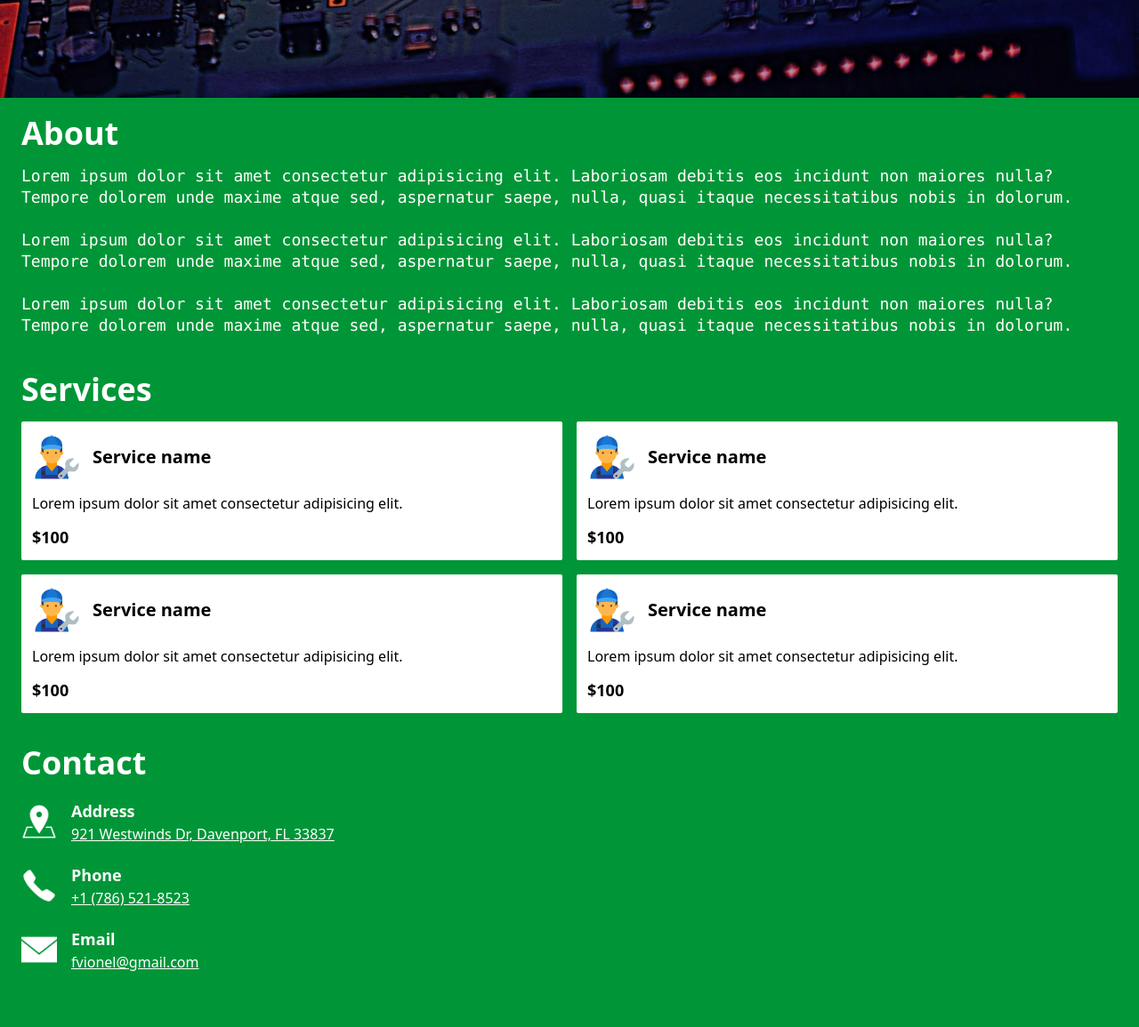
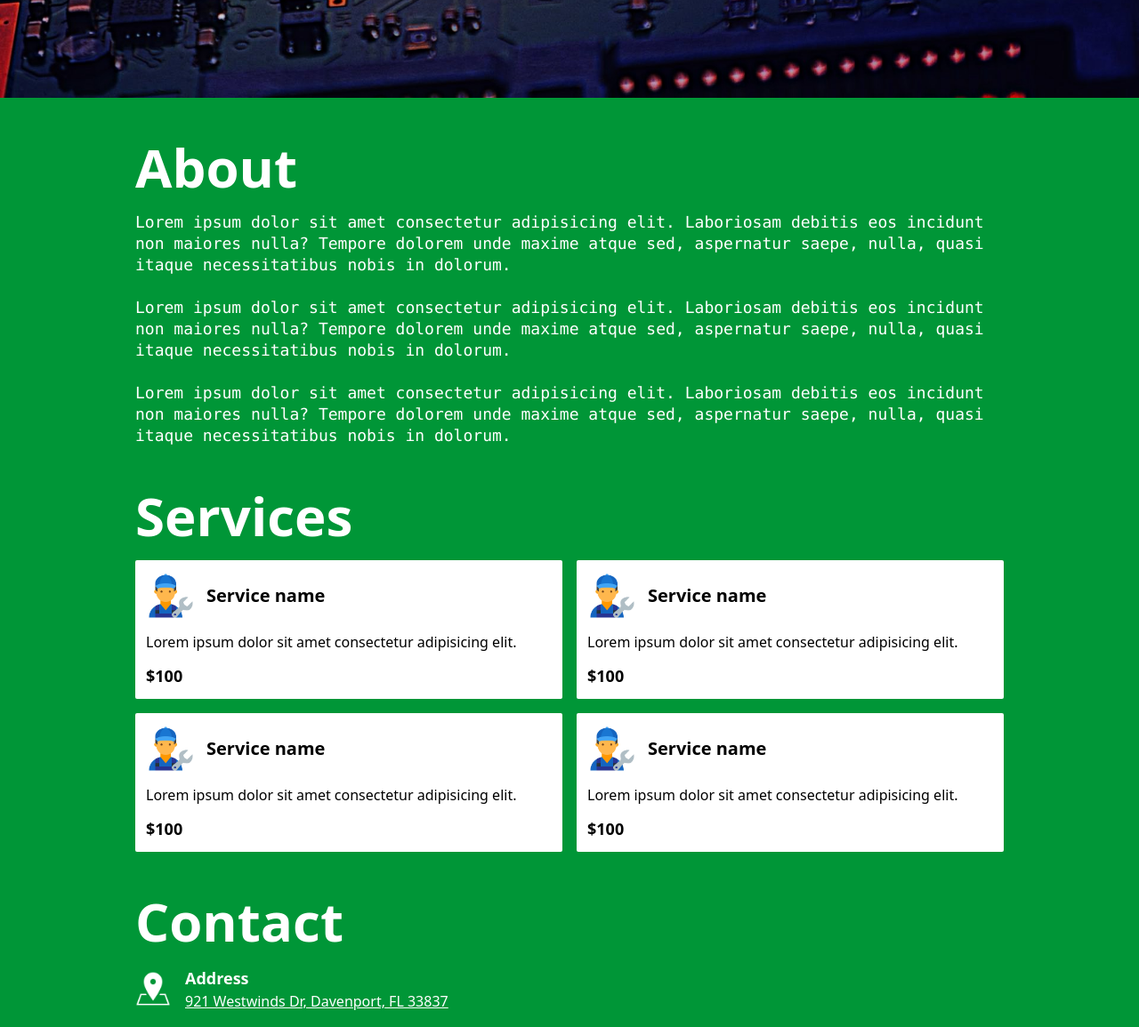
Before and after one commit to leonardo-collazo/vionel-landing-page, a website with bundled scripts: page index.html in a window 1280 px wide. Shown: the part 690-1845 px from the top of the page at 89% size. Built offline with nearby package versions, Linux system fonts and the light colour scheme.

Commit message:
- Improved layout for large screens by limiting section widths to 1024px. - Minor changes.

```diff
--- a/index.html
+++ b/index.html
@@ -61,7 +61,10 @@
 
   <body>
     <header
-      class="w-full h-20 fixed top-0 flex flex-row justify-between items-center gap-3 p-3 sm:p-3 md:p-4 bg-white border-gray-200 border-solid border-b-2 shadow-md z-10"
+      class="w-full h-20 fixed top-0 bg-white border-gray-200 border-solid border-b-2 shadow-md z-10"
+    >
+      <div
+        class="w-full max-w-[1024px] h-full flex flex-row justify-between items-center gap-3 mx-auto p-3 sm:p-3 md:p-4"
       >
         <!-- Header Left Section -->
         <a
@@ -86,7 +89,9 @@
         <!-- Header Right Section -->
         <div class="flex flex-row justify-between items-center gap-3 md:gap-4">
           <!-- Tabs -->
-        <div class="hidden lg:flex flex-row justify-center items-center gap-3">
+          <div
+            class="hidden lg:flex flex-row justify-center items-center gap-3"
+          >
             <a href="#about">
               <div
                 class="px-3 py-2 border-2 border-solid rounded-xl border-transparent hover:text-green-500 hover:border-green-500 transform duration-200"
@@ -154,6 +159,7 @@
             ></div>
           </div>
         </div>
+      </div>
 
       <!-- Mobile Menu -->
       <div
@@ -204,10 +210,10 @@
         class="h-screen bg-hero-background-small-vertical md:bg-hero-background-medium-horizontal lg:bg-hero-background-large-horizontal bg-cover bg-no-repeat"
       >
         <div
-          class="absolute top-20 flex flex-col gap-5 px-4 md:px-6 pt-14 md:pt-16"
+          class="w-full max-w-[1024px] flex flex-col gap-5 mx-auto px-4 md:px-6 pt-[150px] md:pt-[200px]"
         >
           <h1
-            class="text-5xl mobile-large:text-6xl md:text-7xl font-bold text-white"
+            class="text-5xl mobile-large:text-6xl md:text-7xl lg:text-8xl font-bold text-white"
           >
             Car Diagnostic
           </h1>
@@ -225,9 +231,11 @@
       <!-- About Section -->
       <section
         id="about"
-        class="flex flex-col gap-4 px-4 mobile-large:px-6 pt-5 pb-4 scroll-mt-20"
+        class="w-full max-w-[1024px] flex flex-col gap-5 mx-auto px-4 mobile-large:px-6 pt-12 scroll-mt-20"
       >
-        <h1 class="text-4xl font-bold text-white">About</h1>
+        <h1 class="text-4xl md:text-5xl lg:text-6xl font-bold text-white">
+          About
+        </h1>
         <pre class="text-lg leading-6 whitespace-pre-wrap text-white">
 Lorem ipsum dolor sit amet consectetur adipisicing elit. Laboriosam debitis eos incidunt non maiores nulla? Tempore dolorem unde maxime atque sed, aspernatur saepe, nulla, quasi itaque necessitatibus nobis in dolorum.
 
@@ -240,10 +248,12 @@ Lorem ipsum dolor sit amet consectetur adipisicing elit. Laboriosam debitis eos
       <!-- Services Section -->
       <section
         id="services"
-        class="flex flex-col gap-4 px-4 mobile-large:px-6 pb-4 scroll-mt-24"
+        class="w-full max-w-[1024px] flex flex-col gap-5 mx-auto px-4 mobile-large:px-6 pt-6 scroll-mt-24"
       >
         <!-- Header -->
-        <h1 class="text-4xl font-bold text-white">Services</h1>
+        <h1 class="text-4xl md:text-5xl lg:text-6xl font-bold text-white">
+          Services
+        </h1>
 
         <!-- Services -->
         <div class="grid grid-cols-1 md:grid-cols-2 gap-4">
@@ -304,9 +314,11 @@ Lorem ipsum dolor sit amet consectetur adipisicing elit. Laboriosam debitis eos
       <!-- Contact Section -->
       <section
         id="contact"
-        class="flex flex-col gap-5 px-4 mobile-large:px-6 pt-5 pb-4 scroll-mt-20"
+        class="w-full max-w-[1024px] flex flex-col gap-5 mx-auto px-4 mobile-large:px-6 pt-12 scroll-mt-20"
       >
-        <h1 class="text-4xl font-bold text-white">Contact</h1>
+        <h1 class="text-4xl md:text-5xl lg:text-6xl font-bold text-white">
+          Contact
+        </h1>
 
         <!-- Adress -->
         <div class="flex flex-row items-center gap-4 rounded-sm">
--- a/src/css/social-medias.css
+++ b/src/css/social-medias.css
@@ -3,9 +3,9 @@
   justify-content: center;
   align-items: center;
   list-style: none;
+  gap: 30px;
 }
 .social-media-list__element {
-  margin: 0 10px;
   position: relative;
 }
 .social-media-list__element--whatsapp {
```
Also changed, not shown: src/assets/icons/email2.png (deleted), src/css/output.css. Lines whose indentation alone changed are shown as unchanged.
